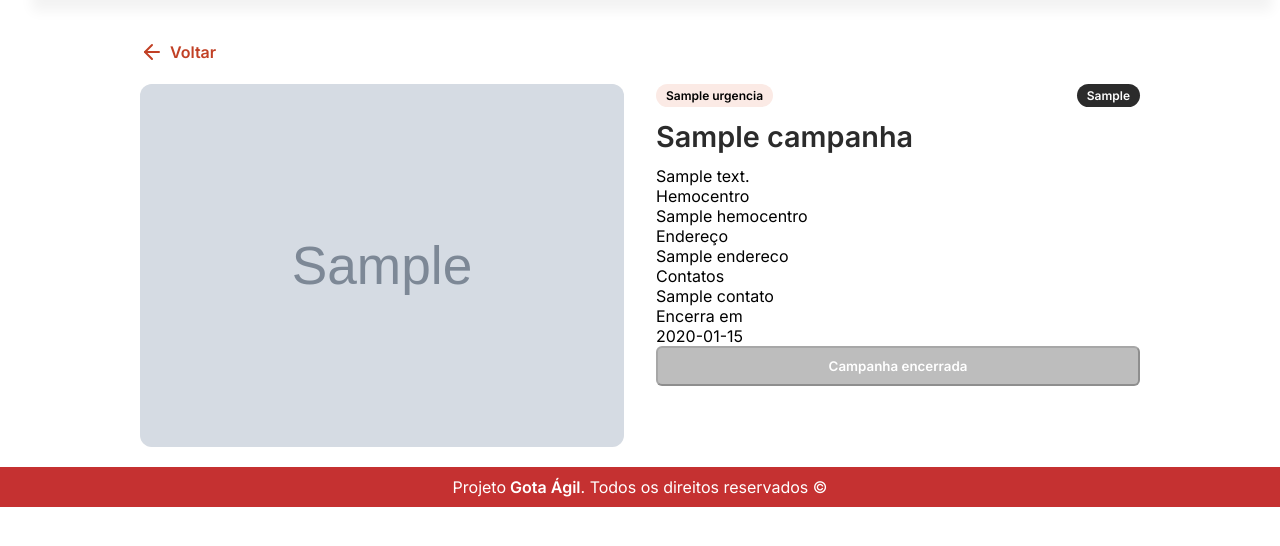
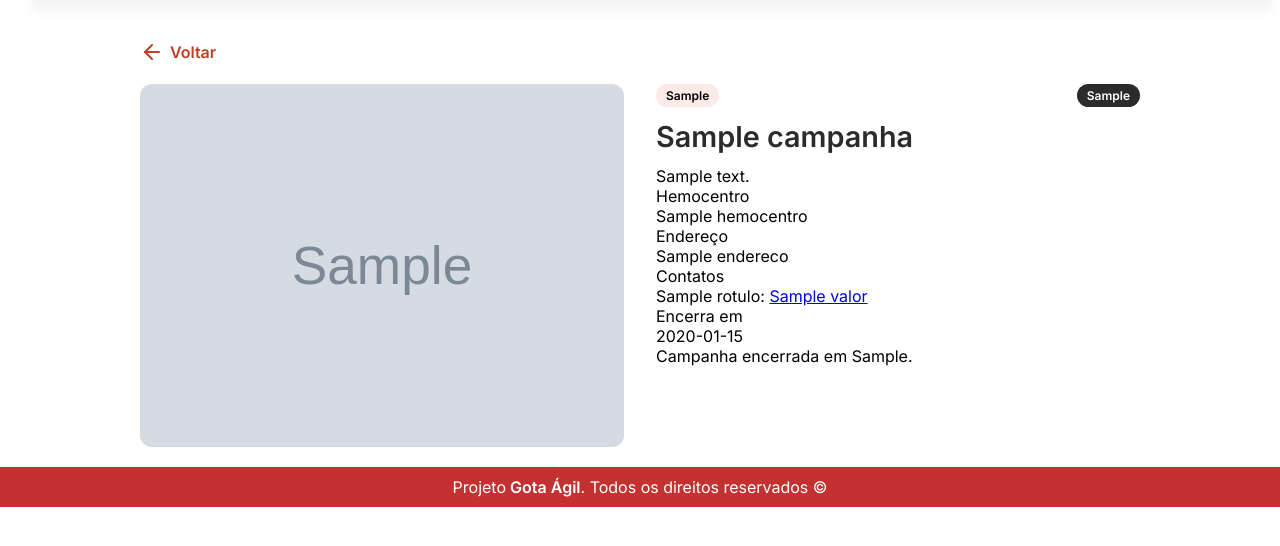
Before and after one commit to ArturH16/gotaAgil, a Node server app: template src/views/detalhes_campanha.handlebars in a window 1280 px wide. Shown: the part 91-637 px from the top of the page. Run offline with Node 20, Linux system fonts and the light colour scheme; the template is opened without the code that fills it: most values are stand-ins (such as "Sample title", 1, 10 or a date in 2020); grey boxes marked "Sample" are stand-in pictures; some libraries are stand-ins or nearby versions.

Commit message:
adicao tipos contatos

```diff
--- a/src/middlewares/campanha.js
+++ b/src/middlewares/campanha.js
@@ -1,5 +1,5 @@
 const campanhaDAO = require("../models/campanhaDAO")
-
+const { hojeFortaleza } = require("../utils/data")
 async function carregarCampanha(req, res, next) {
     const id = Number(req.params.id)
     if (!Number.isInteger(id) || id <= 0) {
--- a/src/views/detalhes_campanha.handlebars
+++ b/src/views/detalhes_campanha.handlebars
@@ -9,7 +9,7 @@
 
         <div class="detalheInfo">
             <div class="cardCampanhaTopo">
-                <span class="badgeUrgencia">{{campanha.urgencia}}</span>
+                <span class="badgeUrgencia {{campanha.urgenciaClasse}}">{{campanha.urgenciaRotulo}}</span>
                 <span class="badgeTipoSanguineo">{{campanha.tipoSanguineo}}</span>
             </div>
 
@@ -21,15 +21,15 @@
 
             <dl class="detalheLista">
                 <dt>Hemocentro</dt>
-                <dd>{{campanha.hemocentro}}</dd>
+                <dd>{{hemocentro.nome}}</dd>
 
                 <dt>Endereço</dt>
-                <dd>{{campanha.endereco}}</dd>
+                <dd>{{hemocentro.endereco}}</dd>
 
                 <dt>Contatos</dt>
                 <dd>
                     {{#each contatos}}
-                        <span>{{this}}</span>
+                        <span>{{rotulo}}: {{#if href}}<a href="{{href}}">{{valor}}</a>{{else}}{{valor}}{{/if}}
                     {{/each}}
                 </dd>
 
@@ -37,15 +37,11 @@
                 <dd>{{campanha.dataFechamento}}</dd>
             </dl>
 
-            {{#if campanha.encerrada}}
-                <button class="btn-interesse" disabled>Campanha encerrada</button>
-            {{else if jaDemonstrouInteresse}}
-                <button class="btn-interesse interesse" disabled>Interesse registrado ✓</button>
-            {{else}}
-                <form method="POST" action="/campanha/{{campanha.id}}/interesse">
-                    <button type="submit" class="btn-interesse">Tenho interesse</button>
-                </form>
-            {{/if}}
+           {{#if campanha.encerrada}}
+            <p class="campanhaEncerrada">Campanha encerrada em {{campanha.dataEncerramento}}.</p>
+        {{else}}
+            <button type="button" class="btn-interesse" disabled>Tenho interesse</button>
+        {{/if}}
         </div>
     </div>
 </div>
```
Also changed, not shown: src/controllers/usuarioController.js (+22 -2 lines).
